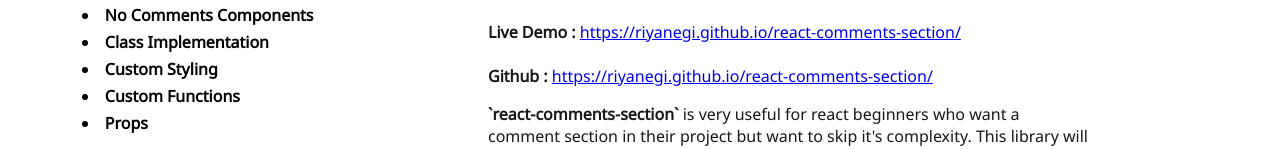
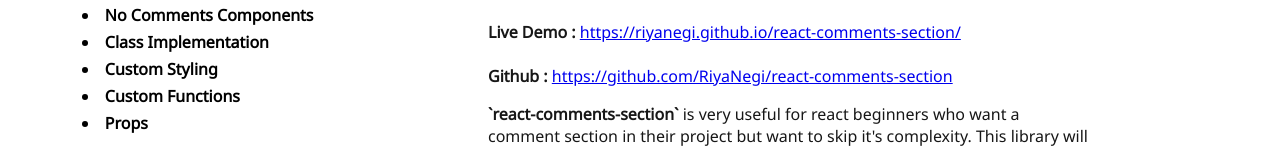
Before and after one commit to RiyaNegi/react-comments-documentation, a React (Create React App) app: page / in a window 1280 px wide. Shown: the part 170-319 px from the top of the page. Built offline with nearby package versions, Linux system fonts and the light colour scheme; a small style sheet from the web is missing.

Commit message:
link update

```diff
--- a/src/component/Structure/Content/Welcome.tsx
+++ b/src/component/Structure/Content/Welcome.tsx
@@ -27,7 +27,7 @@
           target="_blank"
           href="https://github.com/RiyaNegi/react-comments-section"
         >
-          https://riyanegi.github.io/react-comments-section/
+          https://github.com/RiyaNegi/react-comments-section
         </a>
         <p>
           {" "}
```
Also changed, not shown: 7 other files (tests, documents, lock files or other folders).
